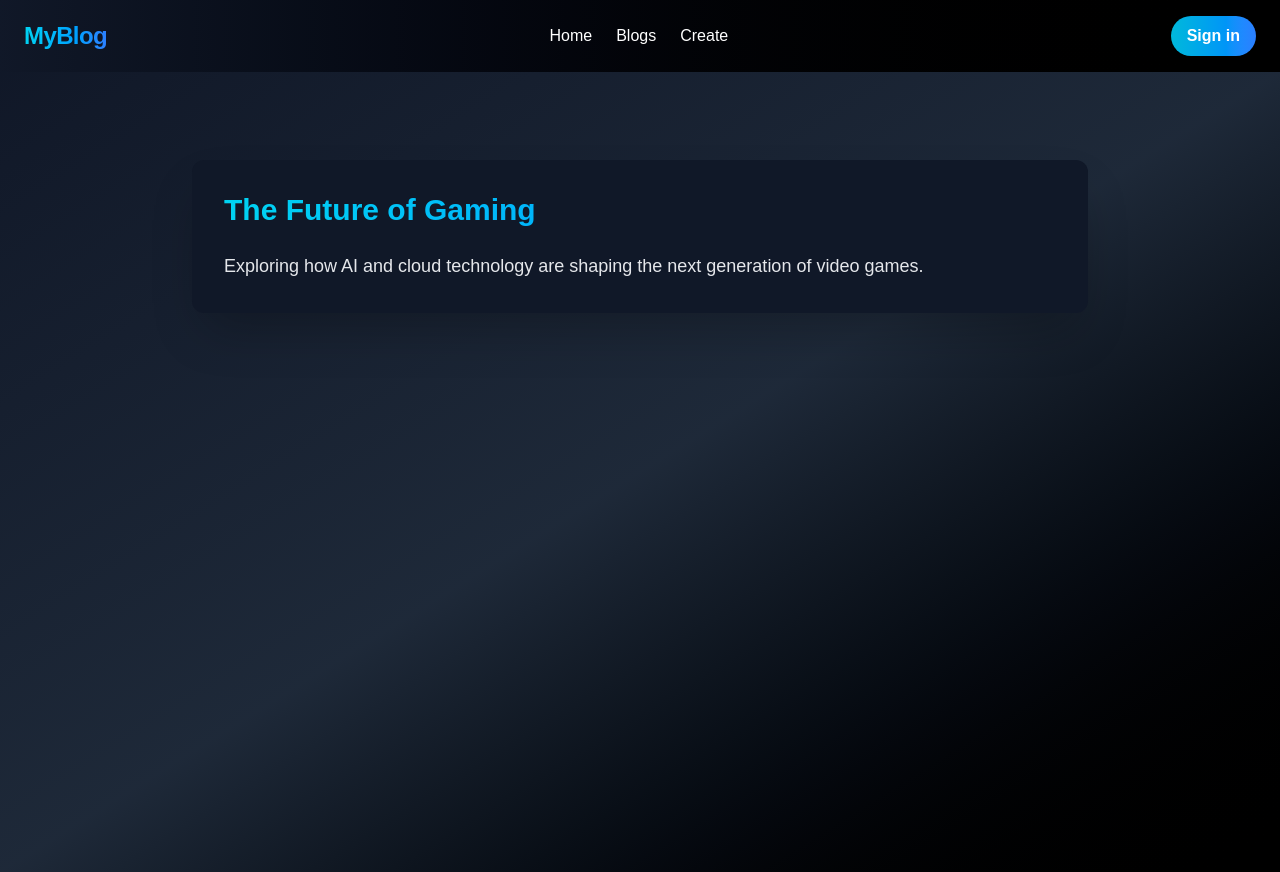
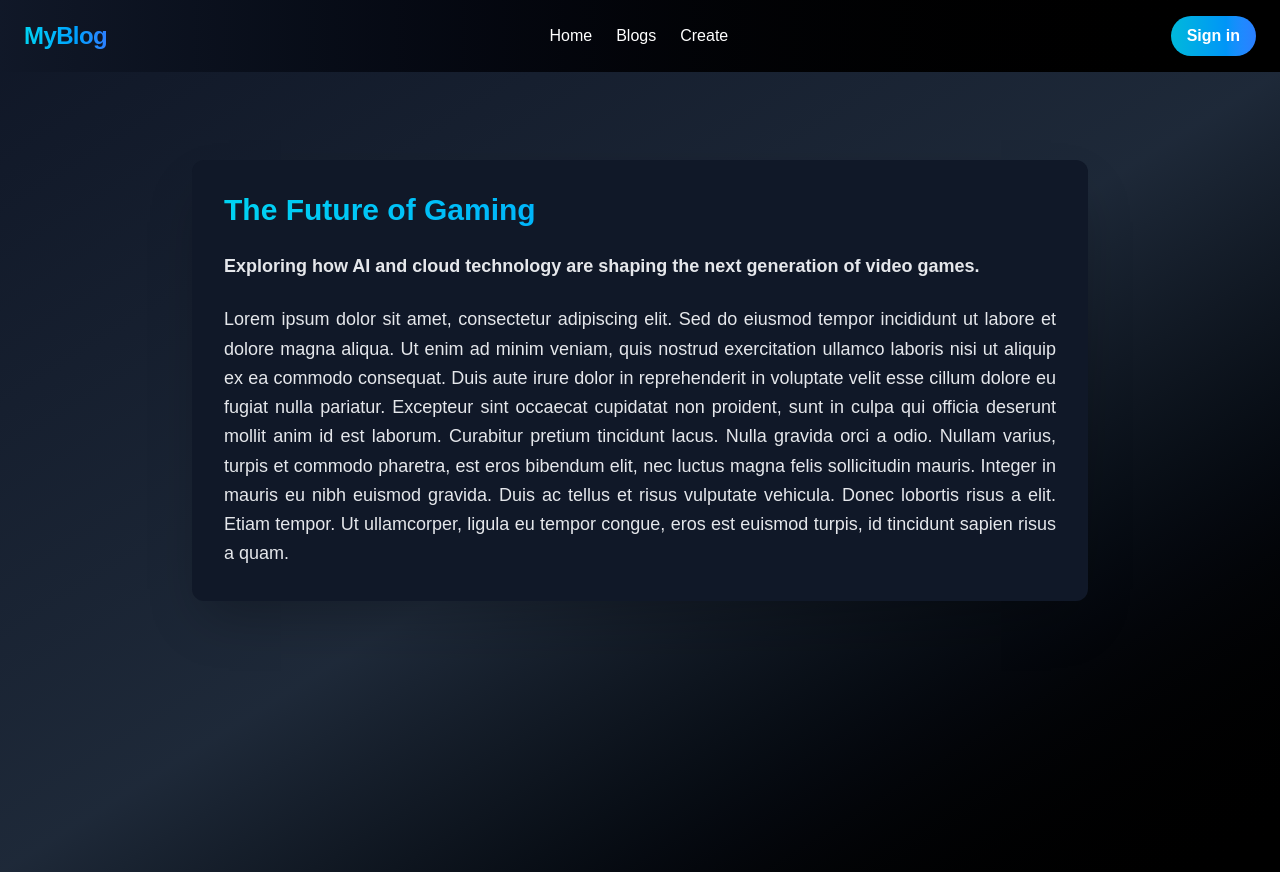
Before and after one commit to shakiba-vakili/Blog, a Next.js app: page /blogs/1 in a window 1280 px wide. Built offline with nearby package versions, Linux system fonts and the light colour scheme; data requests are answered from the project's data file.

Commit message:
enhance the article page

```diff
--- a/src/app/blogs/[id]/page.tsx
+++ b/src/app/blogs/[id]/page.tsx
@@ -18,8 +18,12 @@ async function Article(props: IArticleProps) {
                 <h2 className="text-3xl font-extrabold mb-6 bg-clip-text text-transparent bg-gradient-to-r from-cyan-400 to-blue-500">
                     {data?.title}
                 </h2>
-                <p className="text-gray-200 text-lg leading-relaxed">
+                <h4 className="text-gray-200 text-lg leading-relaxed mb-6 font-bold">
                     {data?.description}
+                </h4>
+                <p className="text-gray-200 text-lg leading-relaxed justify-center text-justify
+                ">
+                    {data?.text}
                 </p>
             </div>
         </Container>
--- a/src/app/blogs/page.tsx
+++ b/src/app/blogs/page.tsx
@@ -5,7 +5,8 @@ import Link from 'next/link'
 export interface IGetArticles{
       id?: string,
       title?:string,
-      description?:string
+      description?:string,
+      text?:string
 
 }
 async function Blogs() {
```
